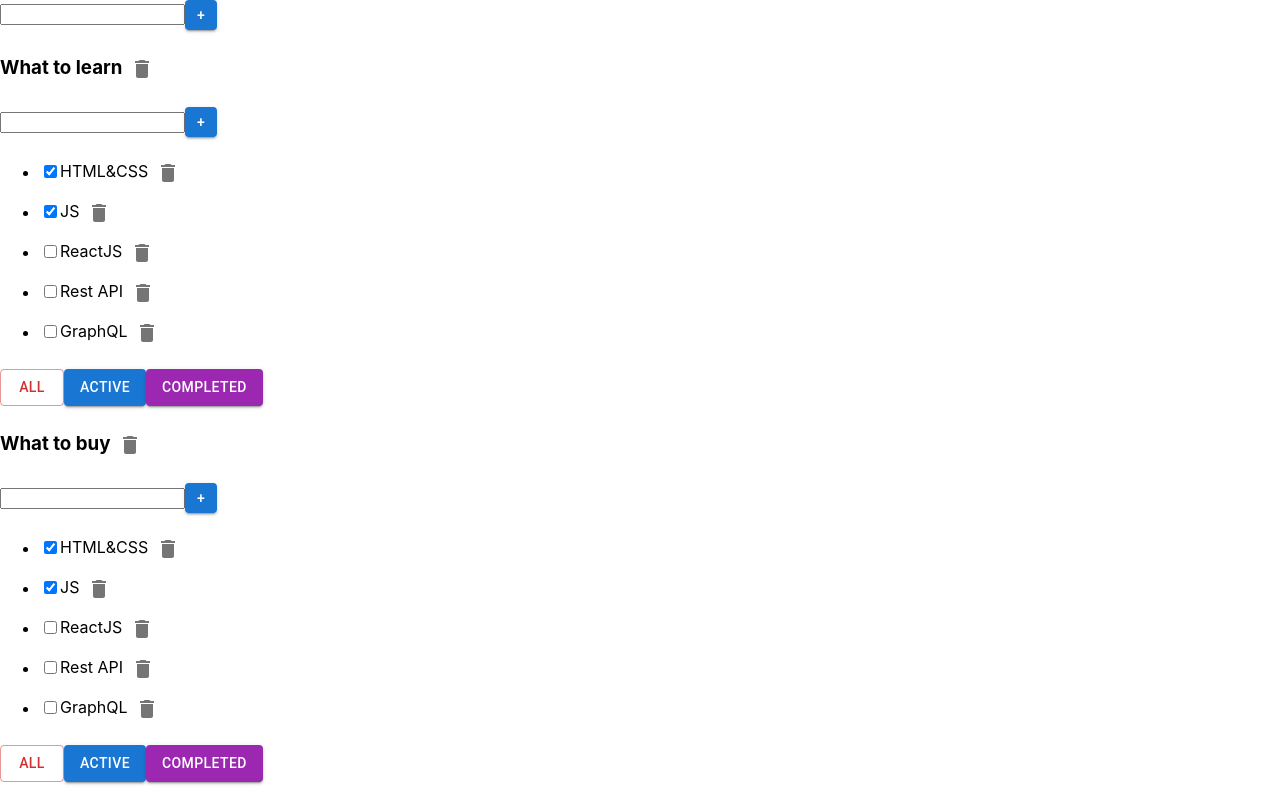
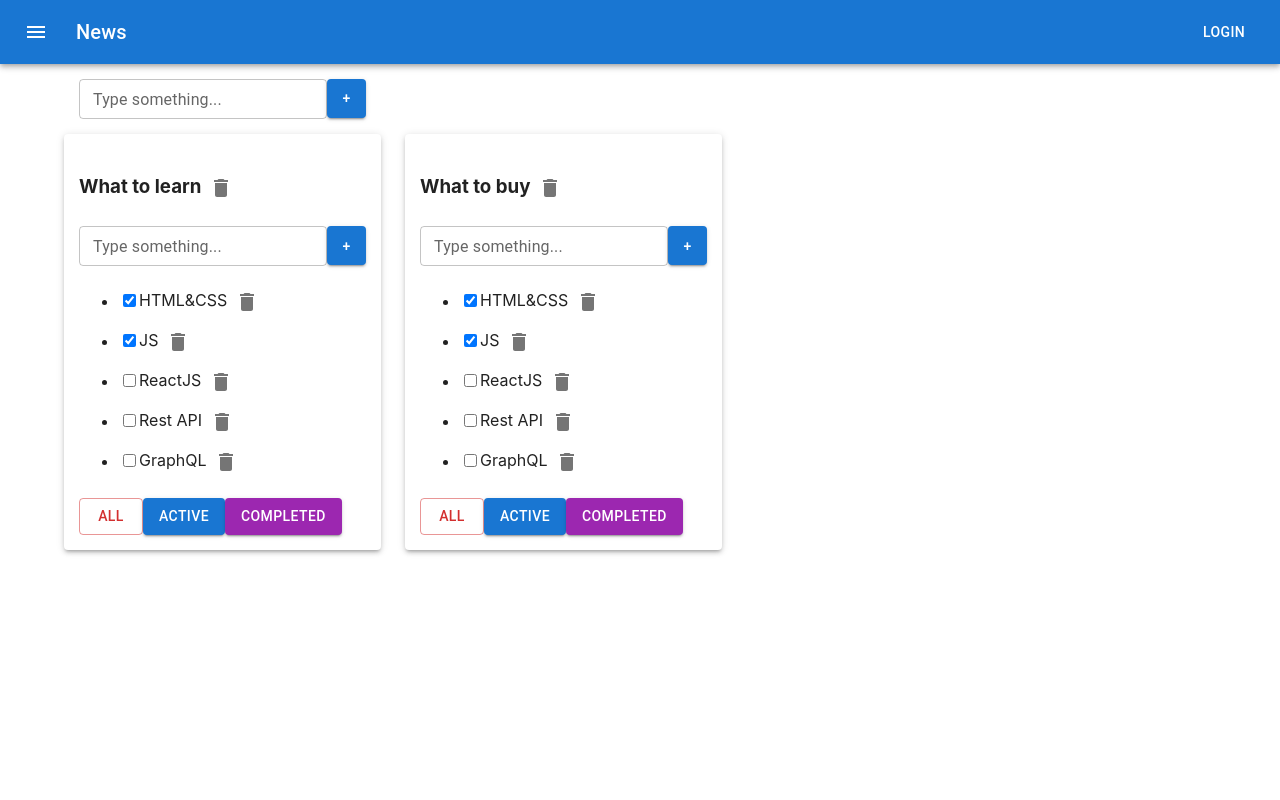
Before and after one commit to julia-lahtina/todolist, a React (Create React App) app: page / in a window 1280 px wide. Built offline with nearby package versions, Linux system fonts and the light colour scheme.

Commit message:
add new components

```diff
--- a/src/App.tsx
+++ b/src/App.tsx
@@ -3,6 +3,11 @@ import './App.css';
 import {TaskType, Todolist} from './Todolist';
 import {v1} from 'uuid';
 import {AddItemForm} from './components/AddItemForm';
+import ButtonAppBar from './components/ButtonAppBar';
+import Container from '@mui/material/Container';
+import {Grid} from '@mui/material';
+import Paper from '@mui/material/Paper';
+
 
 export type FilterValuesType = 'all' | 'active' | 'completed';
 
@@ -100,18 +105,20 @@ function App() {
     return (
         <div className="App">
 
+            <ButtonAppBar/>
+
+            <Container fixed>
+
+                <Grid container style={{padding: '15px'}}>
                     <AddItemForm onClick={addTodoList}/>
+                </Grid>
 
+                <Grid container spacing={3}>
                     {todolists.map(el => {
+                        return (
+                            <Grid item>
 
-                /*                let tasksForTodolist = tasks[el.id];
-                                if (el.filter === 'active') {
-                                    tasksForTodolist = tasks[el.id].filter(t => !t.isDone);
-                                }
-                                if (el.filter === 'completed') {
-                                    tasksForTodolist = tasks[el.id].filter(t => t.isDone);
-                                }*/
-                return (
+                                <Paper elevation={3} style={{padding: '15px'}}>
                                     <Todolist
                                         key={el.id}
                                         todolistID={el.id}
@@ -126,8 +133,13 @@ function App() {
                                         updateTask={updateTask}
                                         updateTodoList={updateTodoList}
                                     />
+                                </Paper>
+
+                            </Grid>
                         )
                     })}
+                </Grid>
+            </Container>
         </div>
     );
 }
--- a/src/components/AddItemForm.tsx
+++ b/src/components/AddItemForm.tsx
@@ -2,6 +2,8 @@
 import * as React from 'react';
 import {ChangeEvent, KeyboardEvent, useState} from 'react';
 import Button from '@mui/material/Button';
+import TextField from '@mui/material/TextField';
+
 
 type AddItemFormProps = {
     onClick: (title: string) => void
@@ -33,19 +35,29 @@ export const AddItemForm = (props: AddItemFormProps) => {
     }
 
     const buttonStyles = {
-        maxWidth: '30px',
-        maxHeight: '30px',
-        minWidth: '30px',
-        minHeight: '30px',
+        maxWidth: '39px',
+        maxHeight: '39px',
+        minWidth: '39px',
+        minHeight: '39px',
     }
 
 
     return (
         <div>
-            <input value={title}
+{/*            <input value={title}
                    onChange={onChangeHandler}
                    onKeyPress={onKeyPressHandler}
                    className={error ? 'error' : ''}
+            />*/}
+            <TextField
+                error={!!error}
+                value={title}
+                id="standard-basic"
+                label={error ? 'error' : 'Type something...'}
+                variant="outlined"
+                size='small'
+                onChange={onChangeHandler}
+                onKeyPress={onKeyPressHandler}
             />
 
             <Button onClick={addTask} variant="contained" style={buttonStyles}>+</Button>
```
Lines whose indentation alone changed are shown as unchanged.
